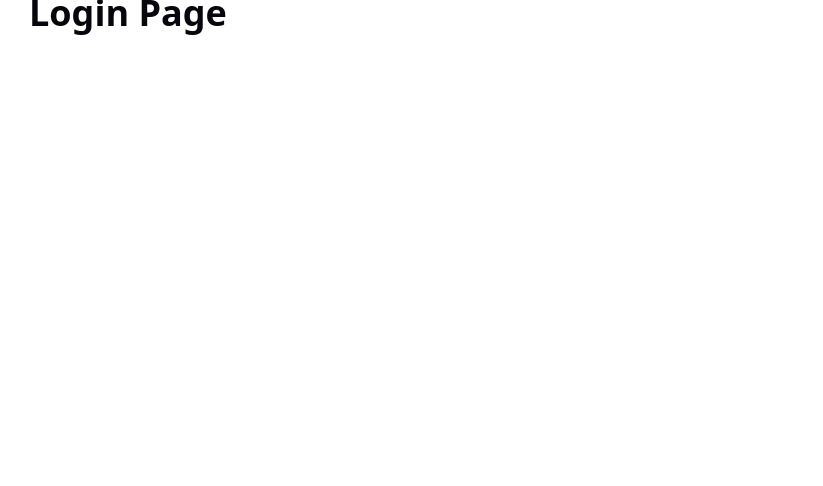
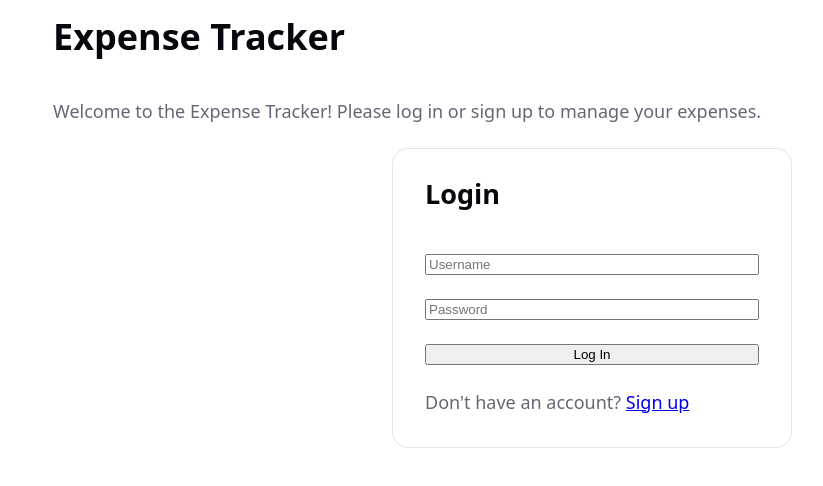
Before and after one commit to Forutex/Expense-Tracker-Ass2, a React app in the folder frontend/: page / in a window 1280 px wide. Shown: the top 486 px of the page, without its empty margins (48-871 px from the left). Built offline with nearby package versions, Linux system fonts and the light colour scheme; the HTML template or start-up script is replaced by a standard one.

Commit message:
Added login container
Added a login container to the login page with username and password input. Not currently functional, but login button takes user to the dashboard

```diff
--- a/frontend/src/pages/Login.jsx
+++ b/frontend/src/pages/Login.jsx
@@ -1,7 +1,41 @@
 import { useState, useEffect } from "react";
+import { BrowserRouter as Router, Routes, Route } from "react-router-dom";
+import { useNavigate } from "react-router-dom";
+
+const welcomeMessage = "Welcome to the Expense Tracker! Please log in or sign up to manage your expenses.";
 
 function Login() {
-    return <h1>Login Page</h1>;
-  }
+  const navigate = useNavigate();
+  const handleLogin = () => {
+    // Simulate login logic here (e.g., API call)
+    // For demonstration, we'll just navigate to the dashboard
+    navigate("/dashboard");
+  };
 
-  export default Login;
+  const [loginForm, setLoginForm] = useState({
+    username: "",
+    password: "",
+  });
+
+  const handleInputChange = (e) => {
+    const { name, value } = e.target;
+    setLoginForm((prev) => ({ ...prev, [name]: value }));
+  };
+
+  return (
+    <><div className="app">
+      <h1>Expense Tracker</h1>
+      {welcomeMessage}
+    </div><div className="login-container">
+      <h2>Login</h2>
+      <input type="text" placeholder="Username" />
+      <input type="password" placeholder="Password" />
+      <button className="login-action" onClick={handleLogin}>
+        Log In
+      </button>
+      <p>Don't have an account? <a href="#">Sign up</a></p>
+      </div></>
+  );
+}
+
+export default Login;
--- a/frontend/src/styles/index.css
+++ b/frontend/src/styles/index.css
@@ -1,9 +1,56 @@
-.app {
+.app,
+.login-container {
   display: flex;
   flex-direction: column;
   gap: 24px;
   padding: 24px;
 }
+
+/*login page*/
+.login-container {
+  max-width: 400px;
+  margin: 0 auto;
+  border: 1px solid var(--border);
+  border-radius: 16px;
+  padding: 32px;
+}
+
+.login header {
+  text-align: center;
+}
+
+.input-group {
+  display: flex;
+  flex-direction: column;
+  gap: 8px;
+}
+
+.loginform {
+  display: flex;
+  flex-direction: column;
+  gap: 16px;
+}
+
+.loginform input {
+  padding: 10px 12px;
+  border: 1px solid var(--border);
+  border-radius: 10px;
+  background: transparent;
+  color: var(--text);
+  font: inherit;
+}
+
+.login form button {
+  padding: 10px 18px;
+  border: 1px solid var(--border);
+  border-radius: 10px;
+  background: transparent;
+  color: var(--text);
+  cursor: pointer;
+}
+
+
+/*expense tracker*/
 
 .top-bar,
 .middle-bar,
```
